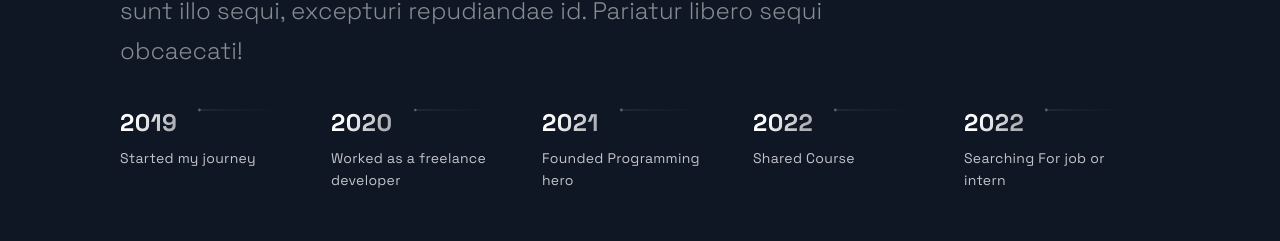
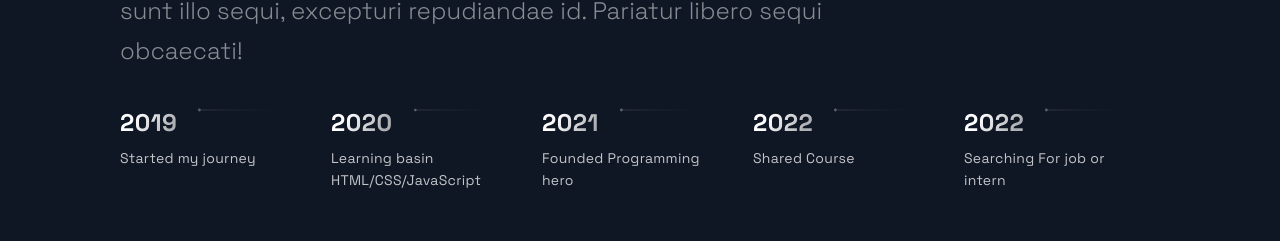
Before and after one commit to shakhawatsalam/My-portfolio, a Next.js app: page / in a window 1280 px wide. Shown: the part 2790-3031 px from the top of the page. Built offline with nearby package versions, Linux system fonts and the light colour scheme.

Commit message:
some change 2

```diff
--- a/src/constants/constants.js
+++ b/src/constants/constants.js
@@ -39,7 +39,7 @@ export const projects = [
 
 export const TimeLineData = [
   { year: 2019, text: 'Started my journey', },
-  { year: 2020, text: 'Worked as a freelance developer', },
+  { year: 2020, text: 'Learning basin HTML/CSS/JavaScript', },
   { year: 2021, text: 'Founded Programming hero', },
   { year: 2022, text: 'Shared Course', },
   { year: 2022, text: 'Searching For job or intern', },
```
